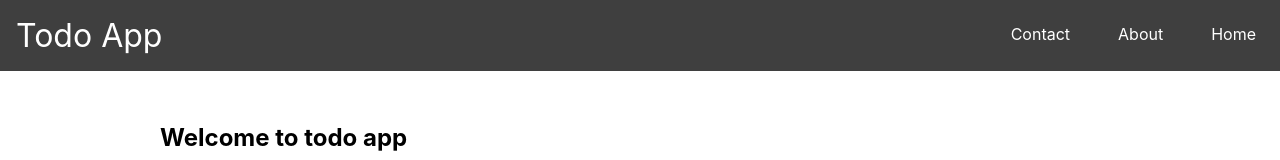
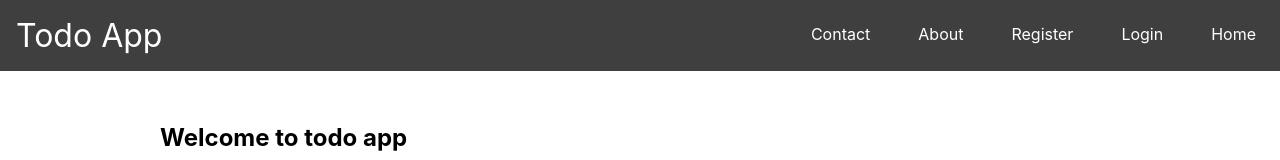
Before and after one commit to desolaser/todo-app, a React (Create React App) app: page / in a window 1280 px wide. Shown: the top 160 px of the page. Built offline with nearby package versions, Linux system fonts and the light colour scheme.

Commit message:
Add link to login and register in header

```diff
--- a/src/components/layout/header/Header.js
+++ b/src/components/layout/header/Header.js
@@ -21,6 +21,16 @@ const Header = () => {
                         <Link className={styles.navlink} to="/tasks">Tasks</Link>
                     </li>
                 }
+                {!isAuthenticated &&
+                    <>
+                        <li className={styles.navitem}>
+                            <Link className={styles.navlink} to="/login">Login</Link>
+                        </li>
+                        <li className={styles.navitem}>
+                            <Link className={styles.navlink} to="/register">Register</Link>
+                        </li>
+                    </>
+                }
                 <li className={styles.navitem}>
                     <Link className={styles.navlink} to="/about">About</Link>
                 </li>
```
